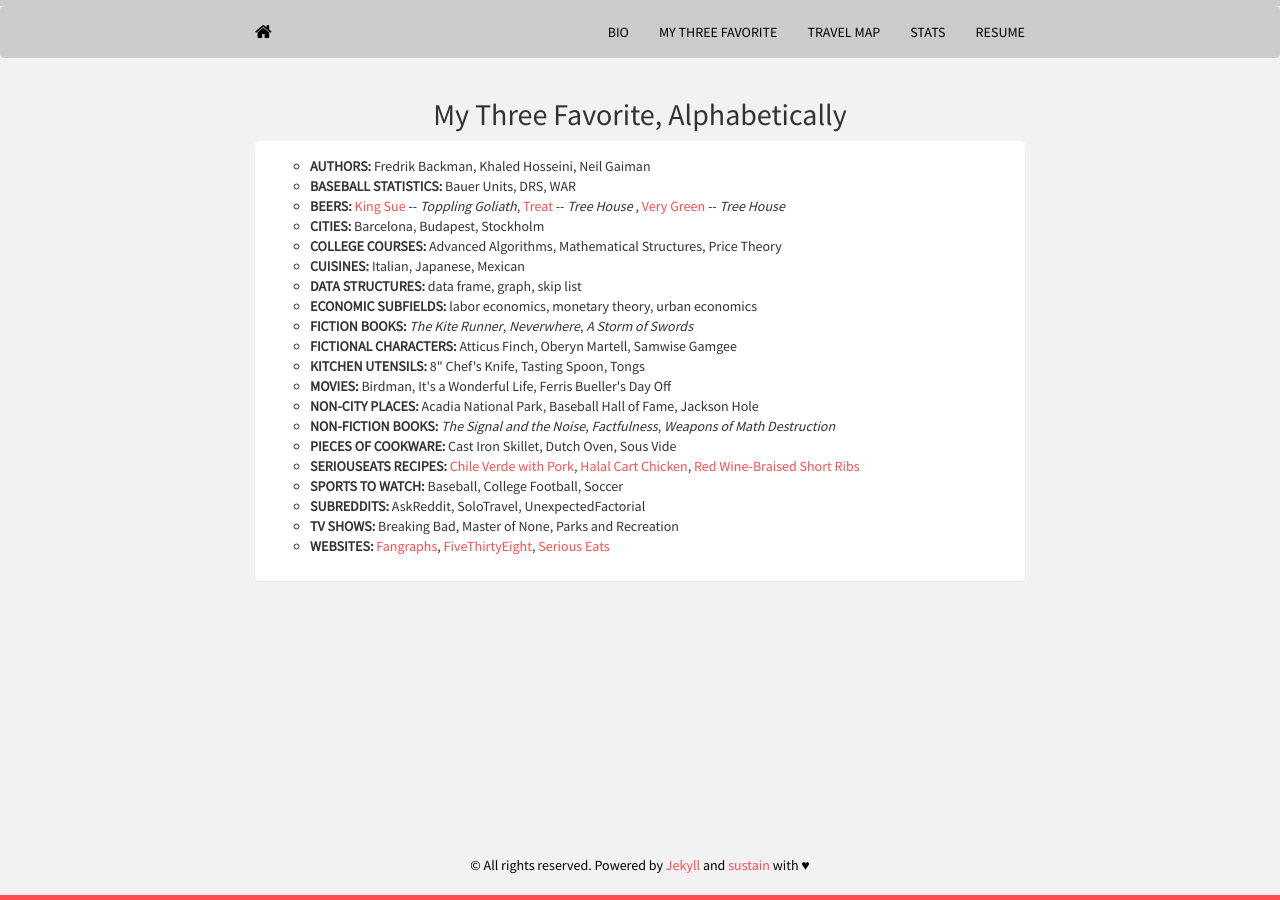
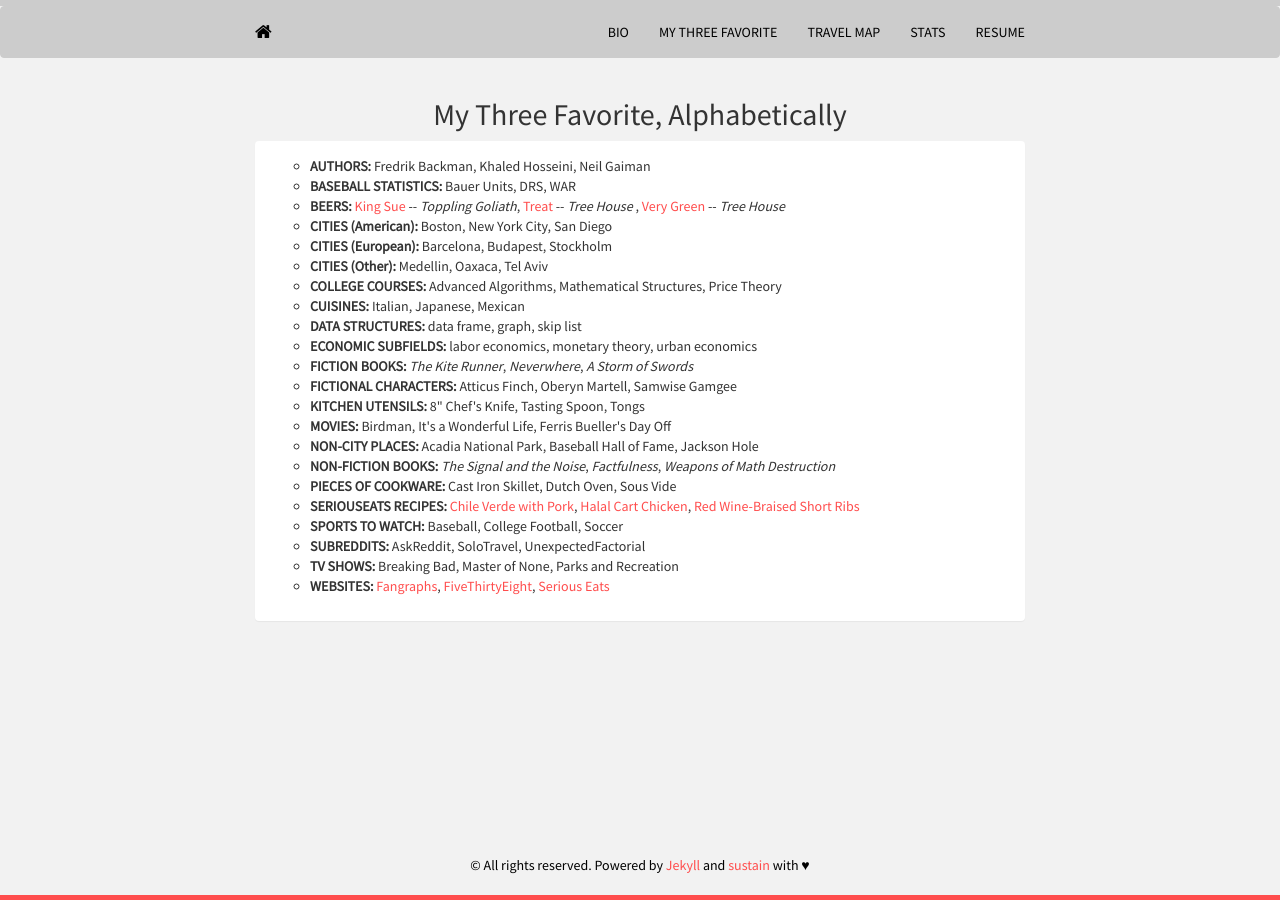
Before and after one commit to mrkaye97/mrkaye97.github.io, a Jekyll site: the page built from random.html, in a window 1280 px wide. Built offline with Jekyll 4.4.1, drawn with Linux system fonts in a browser that asks for light colours; nearby versions of some CDN libraries.

Commit message:
Update random.html

```diff
--- a/random.html
+++ b/random.html
@@ -23,7 +23,9 @@
 					  <li><b>AUTHORS:</b> Fredrik Backman, Khaled Hosseini, Neil Gaiman</li>
 					  <li><b>BASEBALL STATISTICS:</b> Bauer Units, DRS, WAR</li>
 					  <li><b>BEERS:</b> <a href="https://untappd.com/b/toppling-goliath-brewing-co-king-sue/594015">King Sue</a> -- <i>Toppling Goliath</i>,  <a href="https://untappd.com/b/tree-house-brewing-company-treat/2918806">Treat</a> -- <i>Tree House </i>,  <a href="https://untappd.com/b/tree-house-brewing-company-very-green/689944">Very Green</a> -- <i>Tree House</i></li></li>
-					  <li><b>CITIES:</b> Barcelona, Budapest, Stockholm </li>
+					  <li><b>CITIES (American):</b> Boston, New York City, San Diego </li>
+					  <li><b>CITIES (European):</b> Barcelona, Budapest, Stockholm </li>
+					  <li><b>CITIES (Other):</b> Medellin, Oaxaca, Tel Aviv </li>
   					  <li><b>COLLEGE COURSES:</b> Advanced Algorithms, Mathematical Structures, Price Theory</li>
   					  <li><b>CUISINES:</b> Italian, Japanese, Mexican</li>
 					  <li><b>DATA STRUCTURES:</b> data frame, graph, skip list</li>
```
